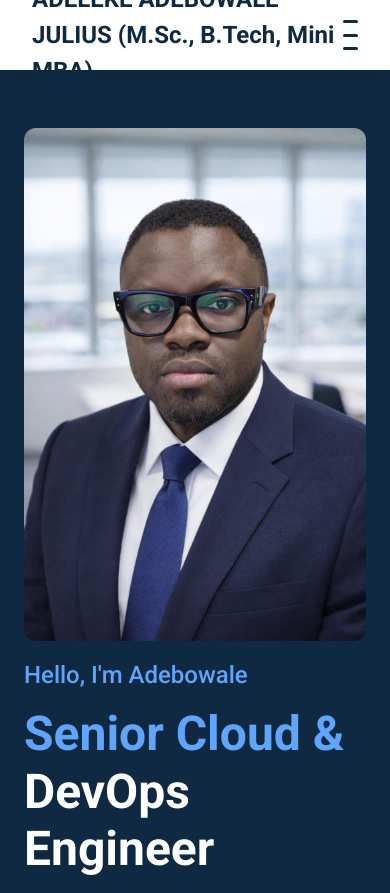
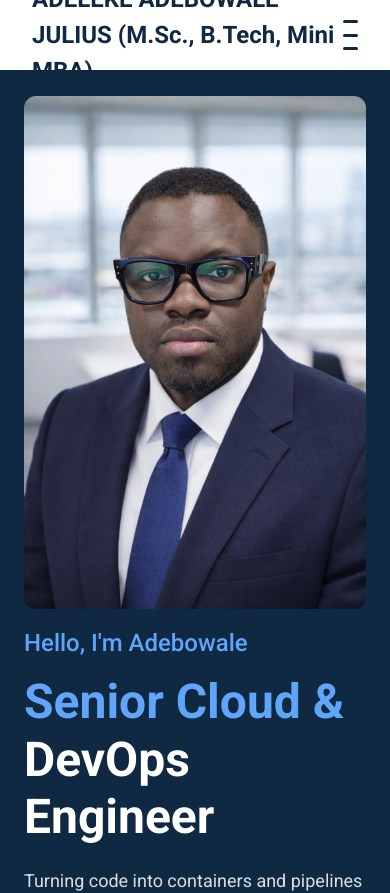
Before and after one commit to bowale01/Adebowale-myportfoliopage-app, a React (Create React App) app: page / in a window 390 px wide. Shown: the top 893 px of the page. Built offline with nearby package versions, Linux system fonts and the light colour scheme.

Commit message:
Fix mobile hero section padding - prevent text cutoff

```diff
--- a/src/Pages/Home/Hero.css
+++ b/src/Pages/Home/Hero.css
@@ -3,14 +3,13 @@
 /* Main Hero Section */
 .hero-section {
   background-color: #0f2942;
-  min-height: 105vh;
+  min-height: 100vh;
   display: flex;
   align-items: center;
   justify-content: center;
-  padding: 2rem 1.5rem;
+  padding: 6rem 1.5rem 2rem;
   position: relative;
   z-index: 0;
-  padding-top: 8rem;
   margin-bottom: 2rem;
 }
 
```
